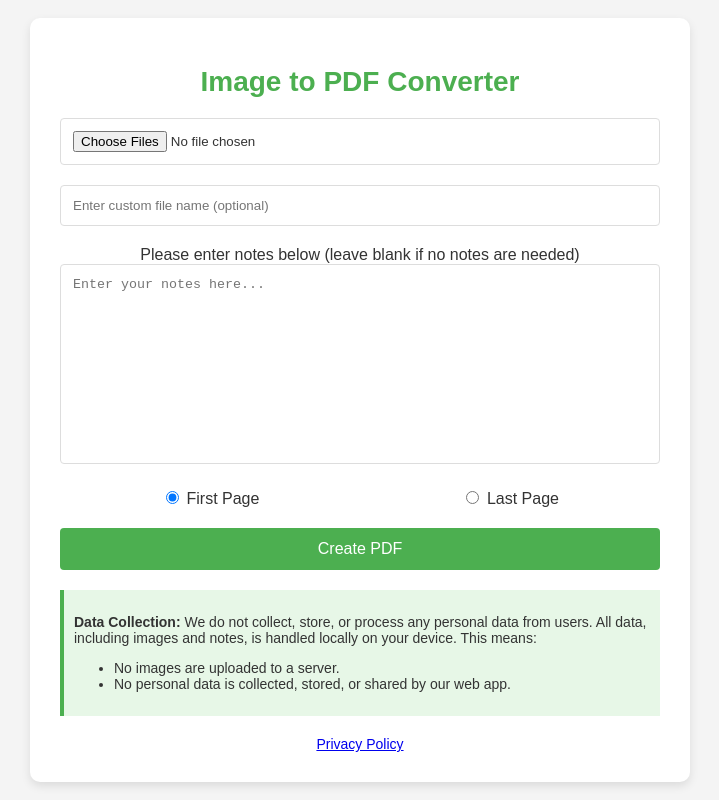
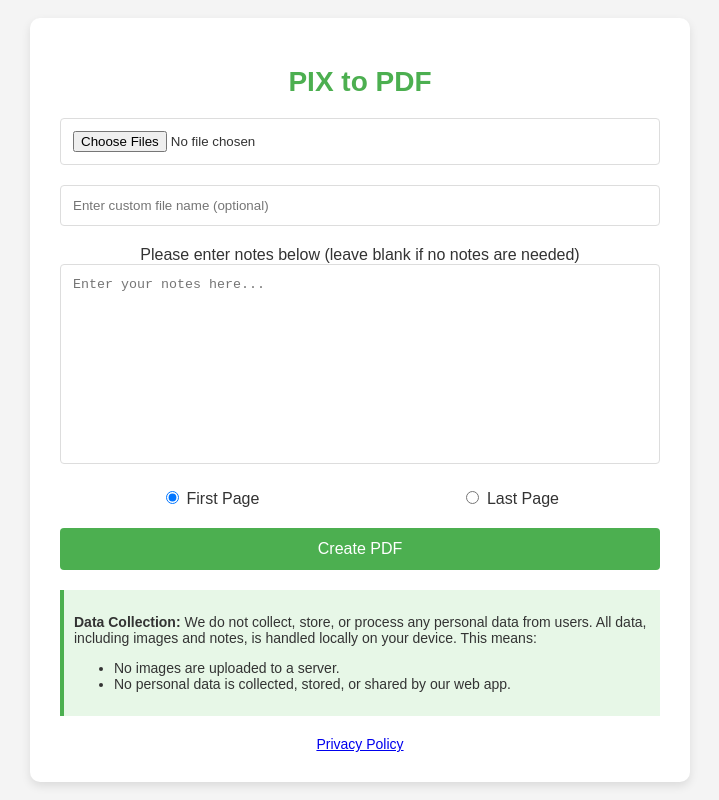
Before and after one commit to sdotpirate/PDF2, a plain HTML site: page index.html in a window 1280 px wide. Shown: the whole page, without its empty margins (280-999 px from the left). Drawn offline with nearby package versions, Linux system fonts and the light colour scheme.

Commit message:
Update index.html

```diff
--- a/index.html
+++ b/index.html
@@ -3,7 +3,7 @@
 <head>
     <meta charset="UTF-8">
     <meta name="viewport" content="width=device-width, initial-scale=1.0">
-    <title>Image to PDF Converter</title>
+    <title>PIX to PDF</title>
     <style>
         body {
             font-family: Arial, sans-serif;
@@ -107,7 +107,7 @@
 </head>
 <body>
     <div class="container">
-        <h1>Image to PDF Converter</h1>
+        <h1>PIX to PDF</h1>
         <input type="file" id="fileInput" accept="image/*" multiple>
         <input type="text" id="fileNameInput" placeholder="Enter custom file name (optional)">
         <label>Please enter notes below (leave blank if no notes are needed)</label>
```
